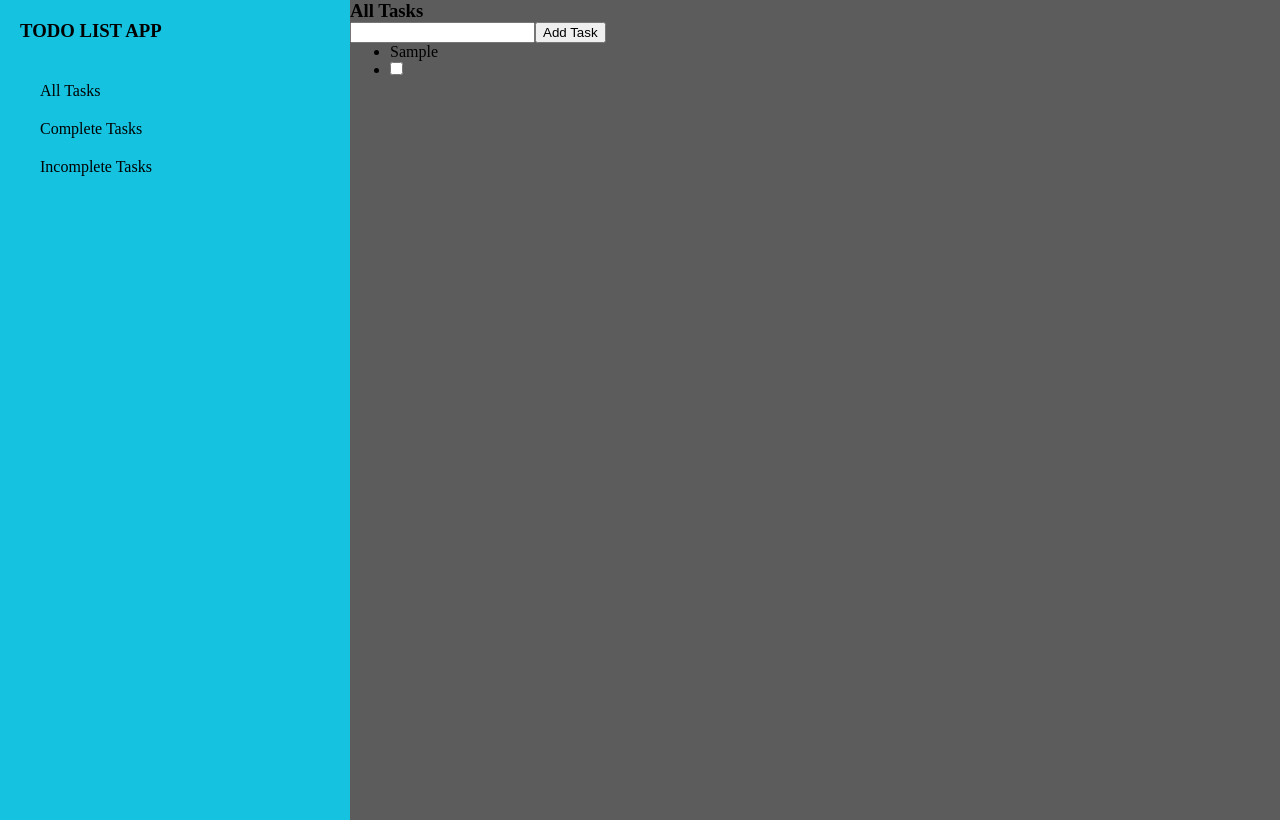
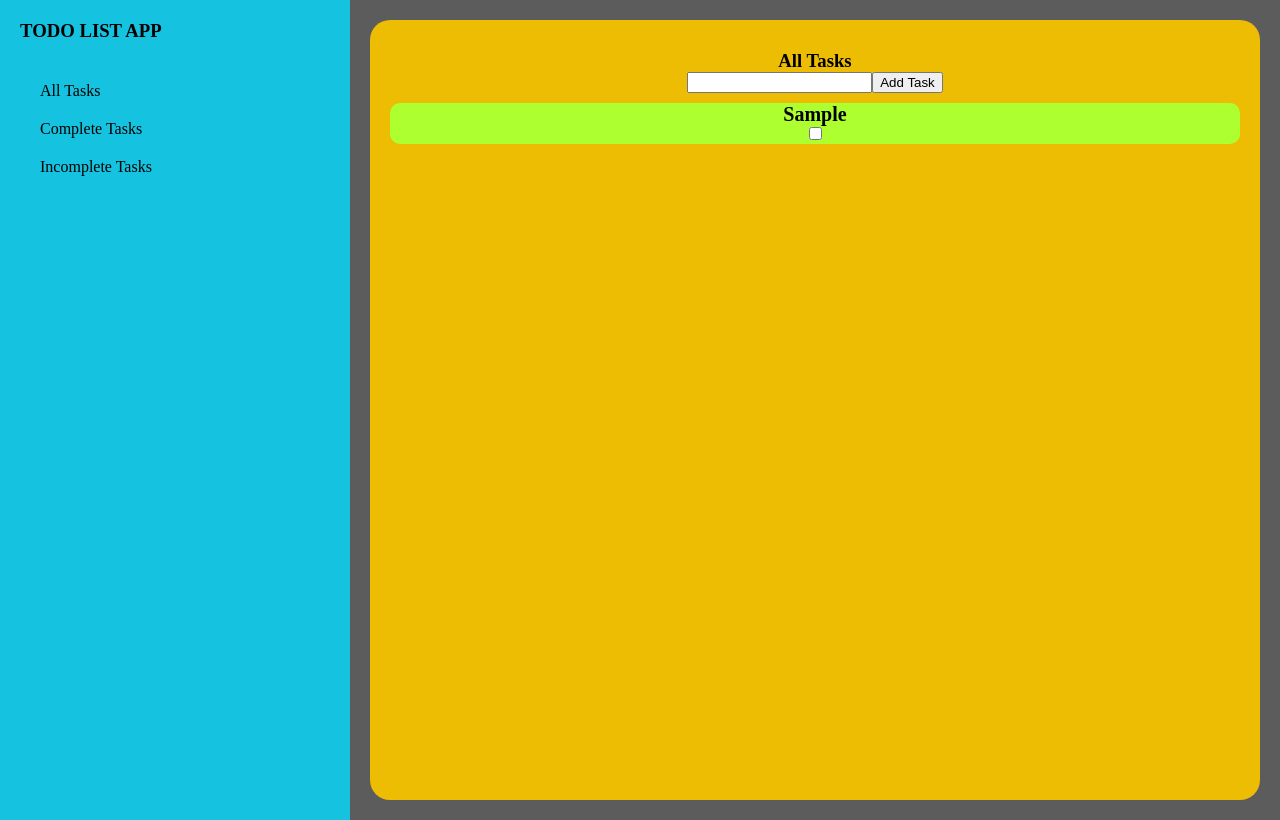
Before and after one commit to Ztrebo14/Todo-List-App-v1, a React (Vite) app: page /all-tasks in a window 1280 px wide. Both pictures are taken after typing "Sample" into the empty fields and a click on the button "Add Task". Built offline with nearby package versions, Linux system fonts and the light colour scheme.

Commit message:
AllTask and DisplayTask design Done plus modified on other

```diff
--- a/src/assets/components/AddTask.jsx
+++ b/src/assets/components/AddTask.jsx
@@ -19,9 +19,15 @@ const addTask = () => {
         handleTaskChange('')
     }
 
+    const handleKeyDown = e => {
+        if (e.key === 'Enter') {
+            handleSubmit()
+        }
+    }
+
   return (
     <>
-        <input type="text" value={taskName} onChange={handleInput}/>
+        <input type="text" value={taskName} onKeyDown={handleKeyDown} onChange={handleInput}/>
         <button onClick={handleSubmit}>Add Task</button>
     </>
   )
--- a/src/assets/components/DisplayTask.jsx
+++ b/src/assets/components/DisplayTask.jsx
@@ -1,4 +1,5 @@
 import React, { useContext } from 'react'
+import '../styles/DisplayTask.css'
 import TaskContext from '../context/TaskContext'
 
 const DisplayTask = () => {
@@ -10,12 +11,14 @@ const DisplayTask = () => {
 
   return (
     <>
+    <div className="displaytask-comp-container">
         {tasks.map((task) => (
           <ul key={task.id}>
-            <li>{task.taskContent}</li>
+            <li><p>{task.taskContent}</p></li>
             <li><input type="checkbox" checked={task.isTaskDone} onChange={() => handleTaskStatus(task.id)} /></li>
           </ul>
         ))}
+    </div>
     </>
   )
 }
--- a/src/assets/pages/AllTasks.jsx
+++ b/src/assets/pages/AllTasks.jsx
@@ -1,4 +1,5 @@
 import React, { useContext } from 'react'
+import '../styles/AllTasks.css'
 import AddTask from '../components/addTask'
 import DisplayTask from '../components/DisplayTask'
 
@@ -6,9 +7,11 @@ const AllTasks = () => {
 
   return (
     <>
+    <div className="alltask-container">
       <h3>All Tasks</h3>
       <AddTask/>
       <DisplayTask/>
+    </div>
     </>
   )
 }
--- /dev/null
+++ b/src/assets/styles/AllTasks.css
@@ -0,0 +1,3 @@
+.alltask-container {
+    text-align: center;
+}
--- /dev/null
+++ b/src/assets/styles/DisplayTask.css
@@ -0,0 +1,18 @@
+.displaytask-comp-container li {
+
+
+}
+
+.displaytask-comp-container li p {
+    font-size: 20px;
+    font-weight: 600;
+}
+
+.displaytask-comp-container ul {
+    list-style-type: none;
+    padding: 0;
+    background-color: greenyellow;
+    margin: 10px 0 10px 0;
+    border-radius: 10px;
+
+}
--- a/src/assets/styles/SideNavigator.css
+++ b/src/assets/styles/SideNavigator.css
@@ -28,7 +28,9 @@
     padding: 30px 0 0 10px;
 }
 
-.route-page-output {
-    display: flex;
-    flex-direction: column;
+.outlet-content {
+    background-color: rgb(236, 189, 3);
+    border-radius: 20px;
+    margin: 20px 20px 20px 20px;
+    padding: 30px 20px 20px 20px;
 }
```
